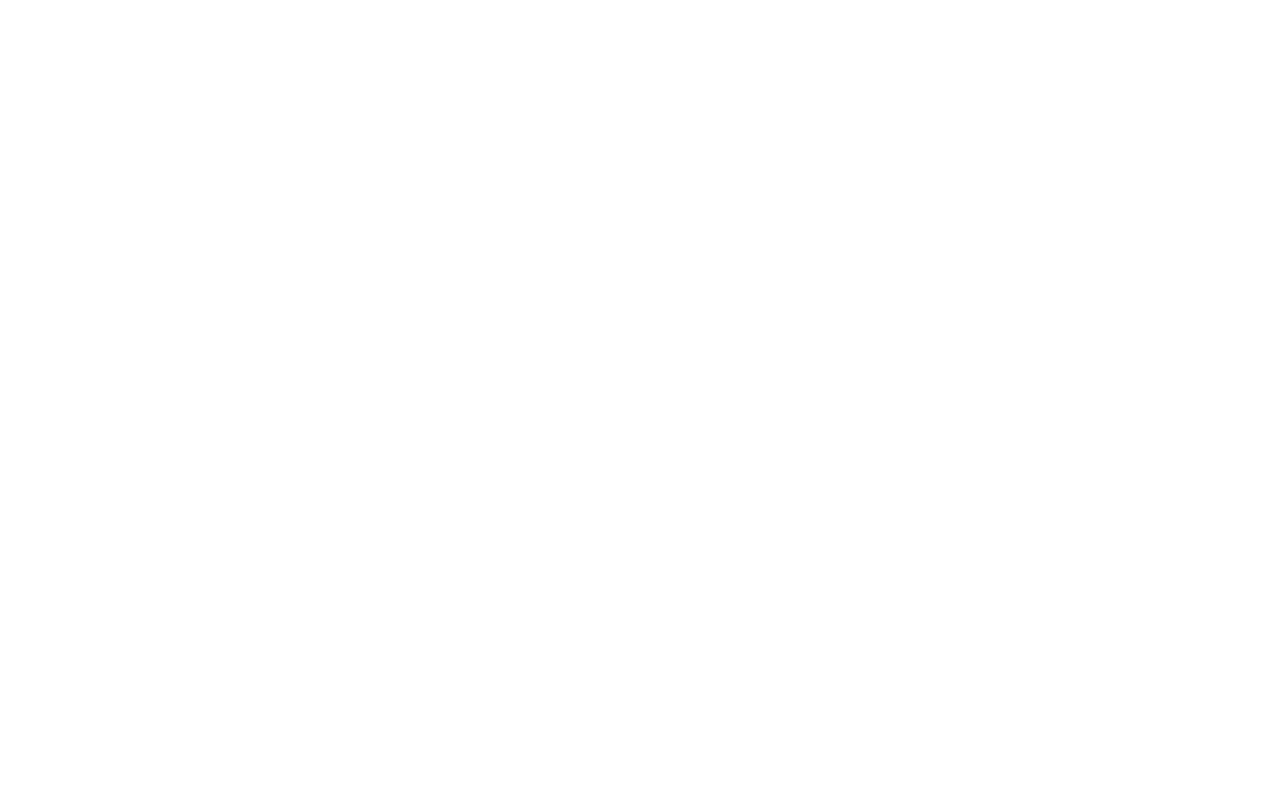
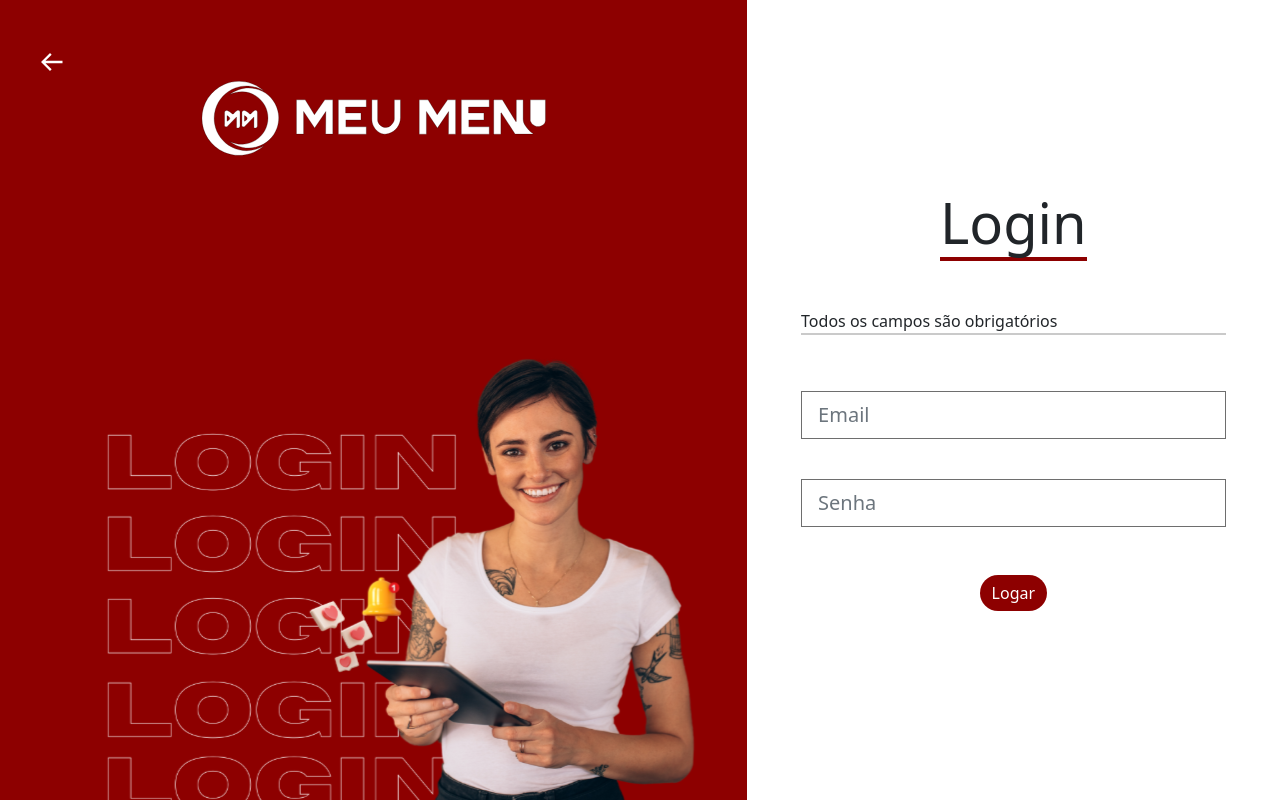
Before and after one commit to meuMenuPI/site-institucional, a React (Create React App) app in the folder projeto-meu-menu/: page /login in a window 1280 px wide. Before the commit this address had no page. Built offline with nearby package versions, Linux system fonts and the light colour scheme.

Commit message:
Criação tela login

```diff
--- /dev/null
+++ b/projeto-meu-menu/src/components/loginComponents/Forms.jsx
@@ -0,0 +1,18 @@
+import React from 'react'
+import '../../pages/Login/style.css'
+import { Form } from "react-bootstrap"
+
+const Passo1 = ({data, updateFielHandler}) => {
+    return (
+        <>
+            <div className="steps d-flex flex-wrap justify-content-center gap-3">
+                <h1 className="span_login"> Login </h1>
+            </div>
+            <p className="form-text-info">Todos os campos são obrigatórios</p>
+            <Form.Control value={data.email || ""} onChange={(e) => updateFielHandler("email", e.target.value)} name='email' id='email' size="lg" className="input-form w-100" type="text" placeholder="Email" />
+            <Form.Control value={data.senha || ""} onChange={(e) => updateFielHandler("senha", e.target.value)} name='senha' id='senha' size="lg" className="input-form w-100" type="text" placeholder="Senha" />
+        </>
+    )
+}
+
+export default Passo1
--- /dev/null
+++ b/projeto-meu-menu/src/pages/Login/Login.jsx
@@ -0,0 +1,66 @@
+import React from 'react';
+import './style.css'
+
+
+import { Button, Col, Container, Row } from "react-bootstrap"
+import { BiArrowBack } from 'react-icons/bi';
+import { GrFormPrevious, GrFormNext } from 'react-icons/gr';
+import { FiSend } from 'react-icons/fi'
+import Forms from "../../components/loginComponents/Forms"
+
+
+// Hooks
+import { EtapasControl } from "../../hooks/EtapasControl";
+import { useState } from "react";
+const formLogin = {
+  email: "",
+  senha: ""
+}
+
+
+function Login() {
+
+  const [data, setData] = useState(formLogin)
+
+
+  const updateFielHandler = (key, value) => {
+    setData((prev) => {
+      return { ...prev, [key]: value };
+    });
+  };
+
+  const formComponents = [
+    <Forms data={data} updateFielHandler={updateFielHandler} />,
+  ]
+  const { currentStep, currentComponent, changeStep} = EtapasControl(formComponents)
+
+  return (
+    <Container fluid>
+      <Row className="d-flex flex-wrap ">
+        <Col lg={7} md={6} className="container-image d-none d-md-flex flex-column">
+          <BiArrowBack className="align-self-start mt-5 " size="80px" fill="#ffffff" />
+          <img className="imgLogo" src="/assets/images/logoBranco.svg" alt="logo meu menu" />
+          <img className="imgLogin" src="/assets/images/login_fundo.svg" alt="Mulher com cardapio pronta para pegar pedido" />
+        </Col>
+
+        <Col lg={5} md={6} sm={12} className="container-form d-flex flex-column">
+          <BiArrowBack className="align-self-start mb-5 d-flex d-md-none" size="80px" />
+          <Col lg={10} md={12}>
+            <div className="container-header w-100 mb-5 d-flex flex-column " >
+              {currentComponent}
+            </div>
+
+            <form className="form-content d-flex flex-wrap justify-content-center" onSubmit={(e) => changeStep(currentStep + 1, e)}>
+
+              <Button type="submit" className="buttonAvancar">Logar </Button>
+
+            </form>
+
+          </Col>
+        </Col>
+      </Row>
+    </Container >
+  )
+}
+
+export default Login;
--- /dev/null
+++ b/projeto-meu-menu/src/pages/Login/style.css
@@ -0,0 +1,64 @@
+.container-image {
+    background-color: #8D0000;
+    height: 100vh;
+    box-sizing: border-box;
+    align-items: center;
+}
+
+.container-form {
+    background-color: #ffffff;
+    min-height: 100vh;
+    align-items: center;
+    justify-content: center;
+}
+
+.container-header {
+    gap: 2.5rem;
+}
+
+.form-content {
+    gap: 3rem;
+}
+
+.form-text-info {
+    border-bottom: 2px solid #8080806b;
+}
+
+.input-form {
+    border-radius: 0px;
+    border: 1px solid #00000091;
+}
+
+.imgLogo {
+    width: calc(200px + 20%);
+    height: 30%;
+}
+
+.imgLogin {
+    width: 100%;
+    height: 80%;
+}
+
+.buttonAvancar {
+    background-color: #8D0000;
+    border: none;
+    border-radius: 40px;
+    color: #ffffff;
+}
+
+.buttonAvancar:hover {
+    background-color: #a73434;
+}
+
+.buttonAvancar:disabled {
+    background-color: #8D0000;
+}
+
+.steps h1 {
+
+    font-size: 56px;
+}
+
+.span_login {
+    border-bottom: 4px solid #8D0000;
+}
--- a/projeto-meu-menu/src/routers/router.js
+++ b/projeto-meu-menu/src/routers/router.js
@@ -1,6 +1,7 @@
 import React from "react";
 import { BrowserRouter as Router, Routes, Route } from 'react-router-dom';
 import Home from '../pages/Home/Home';
+import Login from '../pages/Login/Login';
 import CadastroRestaurante from "../pages/CadastroRestaurante/CadastroRestaurante";
 
 export default function Routers() {
@@ -10,6 +11,7 @@
             <Routes>
                 <Route path="/" element={<Home />}/>
                 <Route path="/restaurante-cadastrar" element={<CadastroRestaurante />}/>
+                <Route path="/login" element={<Login />}/>
             </Routes>
         </Router>
     )
```
Also changed, not shown: projeto-meu-menu/public/assets/images/login_fundo.svg (added), 1 other file (tests, documents, lock files or other folders).
